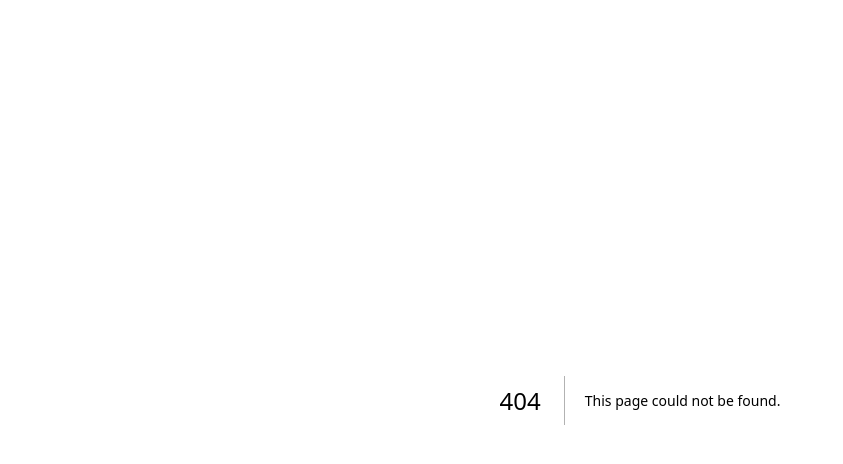
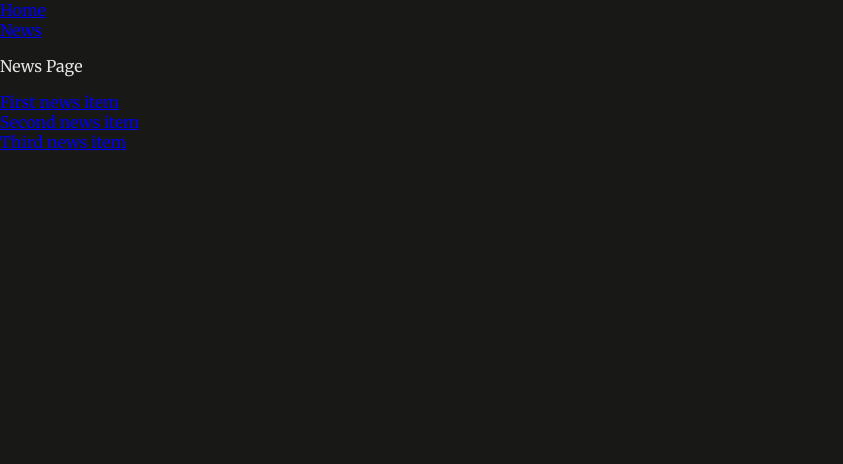
Before and after one commit to zzz-icy/nextjs-routing-page-rendering-deep-dive, a Next.js app: page /news in a window 1280 px wide. Before the commit this address had no page. Shown: the top 464 px of the page, without its empty margins (0-843 px from the left). Built offline with nearby package versions, Linux system fonts and the light colour scheme.

Commit message:
added gitignore and basic setup for news , newsDetails page

```diff
--- a/app/layout.js
+++ b/app/layout.js
@@ -1,14 +1,18 @@
-import './globals.css';
+import MainHeader from "@/components/main-header"
+import "./globals.css"
 
 export const metadata = {
-  title: 'Next.js Page Routing & Rendering',
-  description: 'Learn how to route to different pages.',
+	title: "Next.js Page Routing & Rendering",
+	description: "Learn how to route to different pages.",
 }
 
 export default function RootLayout({ children }) {
- return (
-    <html lang="en">
-      <body>{children}</body>
-    </html>
-  )
+	return (
+		<html lang='en'>
+			<body>
+				<MainHeader />
+				{children}
+			</body>
+		</html>
+	)
 }
--- /dev/null
+++ b/app/news/[id]/page.js
@@ -0,0 +1,3 @@
+export default function NewsDetailPage({ params }) {
+	return <h1>News Detail Page {params.id}</h1>
+}
--- /dev/null
+++ b/app/news/page.js
@@ -0,0 +1,20 @@
+import Link from "next/link"
+
+export default function NewsPage() {
+	return (
+		<>
+			<p>News Page</p>
+			<ul>
+				<li>
+					<Link href='/news/first-news'>First news item</Link>
+				</li>
+				<li>
+					<Link href='/news/second-news'>Second news item</Link>
+				</li>
+				<li>
+					<Link href='/news/third-news'>Third news item</Link>
+				</li>
+			</ul>
+		</>
+	)
+}
--- /dev/null
+++ b/components/main-header.js
@@ -0,0 +1,16 @@
+import Link from "next/link"
+
+export default function MainHeader() {
+	return (
+		<header>
+			<ul>
+				<li>
+					<Link href='/'>Home</Link>
+				</li>
+				<li>
+					<Link href='/news'>News</Link>
+				</li>
+			</ul>
+		</header>
+	)
+}
```
Also changed, not shown: app/page.js (+6 -5 lines), 2 other files (tests, documents, lock files or other folders).
